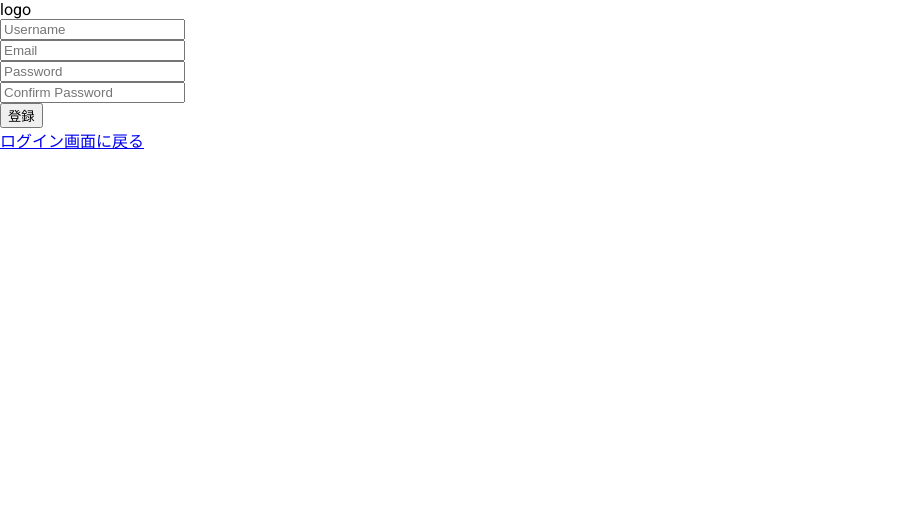
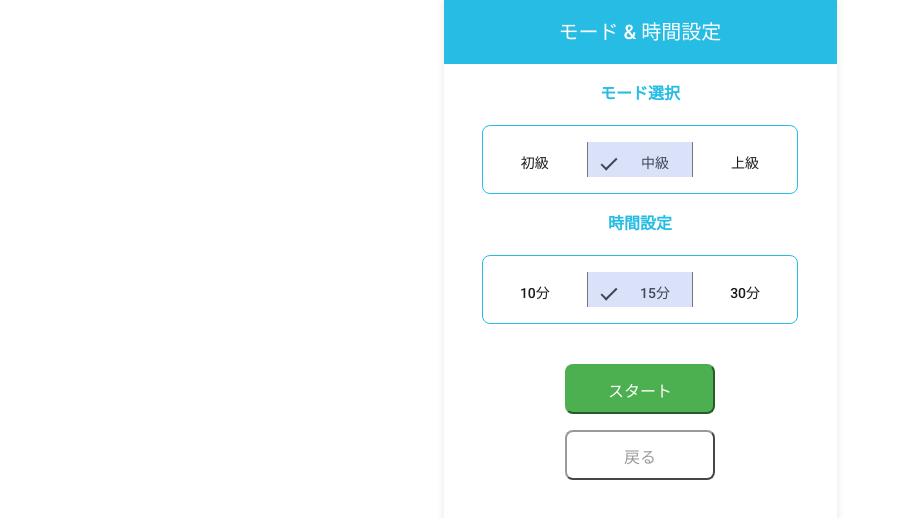
Before and after one commit to mshr1-create/js-methods-fun-quiz, an Angular app in the folder frontend/: page /app-mode-duration in a window 1280 px wide. Shown: the top 518 px of the page, without its empty margins (0-900 px from the left). Built offline with nearby package versions, Linux system fonts and the light colour scheme.

Commit message:
feat: モード・時間設定画面を作成

```diff
--- a/frontend/src/app/app.routes.ts
+++ b/frontend/src/app/app.routes.ts
@@ -8,14 +8,22 @@ import { QuestionScreenComponent } from './pages/question-screen/question-screen
 // import { ProfileComponent } from './profile.component';
 // import { HistoryComponent } from './history.component';
 import { HttpClient } from '@angular/common/http';
+import { quizResolver } from './pages/question-screen/quiz.resolver';
 
 export const routes: Routes = [
     // { path: '', component: HomeComponent },
     { path: 'login', component: LoginComponent },
     { path: 'signup', component: SignupComponent },
     { path: 'app-mode-duration', component: ModeDurationComponent },
+    { path: 'app-home', component: HomeComponent },
     // { path: 'profile',    component: ProfileComponent },
     // { path: 'history',    component: HistoryComponent },
-    { path: 'quizzes/:level', component: QuestionScreenComponent},
-    { path: '', redirectTo: 'quizzes/beginner', pathMatch: 'full' },
+    {
+        path: 'questions',
+        component: QuestionScreenComponent,
+        resolve: {
+            quiz: quizResolver // quizResolverを使用してクイズデータを取得
+        }
+    },
+    { path: '', redirectTo: 'quizzes/beginner', pathMatch: 'full' }
 ];
--- a/frontend/src/app/pages/mode-duration/mode-duration.component.css
+++ b/frontend/src/app/pages/mode-duration/mode-duration.component.css
@@ -0,0 +1,106 @@
+/* スマートフォンサイズに固定 */
+.smartphone-wrapper {
+    width: 393px;
+    max-width: 100%;
+    min-height: 852px;
+    margin: 0 auto;
+    background-color: #ffffff;
+    box-shadow: 0 0 8px rgba(0, 0, 0, 0.1);
+    display: flex;
+    flex-direction: column;
+}
+
+
+.header-toolbar {
+    height: 64px;
+    display: flex;
+    justify-content: center;
+    align-items: center;
+    background-color: #26BCE3;
+}
+
+.logo-text {
+    font-size: 20px;
+    font-weight: 500;
+    color: #ffffff;
+}
+
+.home-container {
+    display: flex;
+    flex-direction: column;
+    align-items: center;
+    margin-top: 24px;
+}
+
+.mode-duration-title {
+    font-size: 16px;
+    font-weight: 600;
+    color: #26BCE3;
+    margin-bottom: 5px;
+    align-self: center;
+}
+
+.mode-toggle-group, .duration-toggle-group {
+    display: flex;
+    width: 80%;
+    max-width: 500px;
+    height: 35px;
+    margin-top: 16px;
+    padding: 16px 0;
+    border-color: #26BCE3;
+    color: #26BCE3;
+    border-radius: 8px;
+    background-color: transparent;
+    font-family: Arial, sans-serif;
+    align-self: center;
+}
+mat-button-toggle{
+    flex: 1 0 0;
+    text-align: center;
+}
+
+.start-button{
+    width: 80%;
+    max-width: 150px;
+    height: 50px;
+    margin-top: 16px;
+    padding: 16px 0;
+    border-color:#4CAF50;
+    color: #ffffff;
+    border-radius: 8px;
+    background-color: #4CAF50;
+    font-family: Arial, sans-serif;
+}
+.back-button {
+    width: 80%;
+    max-width: 150px;
+    height: 50px;
+    margin-top: 16px;
+    padding: 16px 0;
+    border-color: #9A9A9A;
+    color: #9A9A9A;
+    border-radius: 8px;
+    background-color: transparent;
+    font-family: Arial, sans-serif;
+}
+
+.start-button:hover{
+    background-color: rgba(16, 91, 56, 0.1);
+}
+.back-button:hover {
+    background-color: rgba(101, 101, 101, 0.1);
+}
+
+.button-label {
+    display: flex;
+    flex-direction: column;
+    align-items: center;
+    line-height: 1;
+}
+
+.label-ja {
+    font-size: 16px;
+    font-weight: 500;
+    line-height: 1.2;
+    margin: 0;
+}
--- a/frontend/src/app/pages/mode-duration/mode-duration.component.html
+++ b/frontend/src/app/pages/mode-duration/mode-duration.component.html
@@ -1,44 +1,46 @@
-<div class="signup-wrapper">
-    <header class="signup-header">
-        <span class="logo-text">logo</span>
-    </header>
+<div [formGroup]="selectForm" class="smartphone-wrapper">
+    <mat-toolbar color="primary" class="header-toolbar">
+        <span class="logo-text">モード & 時間設定</span>
+    </mat-toolbar>
+    <p class="mode-duration-title">モード選択</p>
+    <mat-button-toggle-group formControlName="mode" class="mode-toggle-group">
+        <mat-button-toggle value="beginner" class="beginner-toggle">
+            <span class="toggle-label">初級</span>
+        </mat-button-toggle>
+        <mat-button-toggle value="intermediate" class="intermediate-toggle">
+            <span class="toggle-label">中級</span>
+        </mat-button-toggle>
+        <mat-button-toggle value="advanced" class="advanced-toggle">
+            <span class="toggle-label">上級</span>
+        </mat-button-toggle>
+    </mat-button-toggle-group>
+    <p class="mode-duration-title">時間設定</p>
+    <mat-button-toggle-group formControlName="duration" class="duration-toggle-group">
+        <mat-button-toggle [value]="10" class="ten-minutes-toggle">
+            <span class="toggle-label">10分</span>
+        </mat-button-toggle>
+        <mat-button-toggle [value]="15" class="fifteen-minutes-toggle">
+            <span class="toggle-label">15分</span>
+        </mat-button-toggle>
+        <mat-button-toggle [value]="30" class="thirty-minutes-toggle">
+            <span class="toggle-label">30分</span>
+        </mat-button-toggle>
+    </mat-button-toggle-group>
 
-    <div class="signup-content">
-        <div class="form-group">
-            <input
-                type="text"
-                class="input-box"
-                placeholder="Username"
-            />
-        </div>
-        <div class="form-group">
-            <input
-                type="email"
-                class="input-box"
-                placeholder="Email"
-            />
-        </div>
-        <div class="form-group">
-            <input
-                type="password"
-                class="input-box"
-                placeholder="Password"
-            />
-        </div>
-        <div class="form-group">
-            <input
-                type="password"
-                class="input-box"
-                placeholder="Confirm Password"
-            />
-        </div>
+    <div class="home-container">
 
-        <div class="form-group">
-            <button class="btn-primary">登録</button>
-        </div>
+        <!-- ボタン①：学習開始 -->
+        <button mat-stroked-button color="primary" [disabled]="selectForm.invalid" class="start-button" (click)="onStartClick()">
+            <div class="button-label">
+                <div class="label-ja">スタート</div>
+            </div>
+        </button>
 
-        <div class="link-group">
-            <a class="link-login" href="login">ログイン画面に戻る</a>
-        </div>
+        <!-- ボタン②：戻るボタン -->
+        <button mat-stroked-button color="primary" class="back-button" (click)="onBackClick()">
+            <div class="button-label">
+                <div class="label-ja">戻る</div>
+            </div>
+        </button>
     </div>
 </div>
--- a/frontend/src/app/pages/mode-duration/mode-duration.component.ts
+++ b/frontend/src/app/pages/mode-duration/mode-duration.component.ts
@@ -2,7 +2,11 @@ import { Component } from '@angular/core';
 import { FormsModule } from '@angular/forms';
 import { RouterModule } from '@angular/router';
 import { CommonModule } from '@angular/common';
+import { MatToolbarModule } from '@angular/material/toolbar';
 import { MatButtonToggleModule } from '@angular/material/button-toggle';
+import { Router } from '@angular/router';
+import {FormGroup, FormControl, ReactiveFormsModule} from '@angular/forms';
+import { QuizService } from '../../services/quiz.service';
 
 @Component({
   selector: 'app-mode-duration',
@@ -11,11 +15,28 @@ import { MatButtonToggleModule } from '@angular/material/button-toggle';
     CommonModule,
     FormsModule,
     RouterModule,
-    MatButtonToggleModule
+    MatToolbarModule,
+    MatButtonToggleModule,
+    ReactiveFormsModule
   ],
   templateUrl: './mode-duration.component.html',
   styleUrl: './mode-duration.component.css'
 })
 export class ModeDurationComponent {
+  constructor(private router: Router, private quizService: QuizService) {}
 
+  selectForm = new FormGroup({
+    mode: new FormControl('intermediate'),
+    duration: new FormControl<number>(15),
+  });
+
+  onStartClick(): void {
+    const { mode, duration } = this.selectForm.getRawValue() as { mode: string; duration: number }; // ここで値確定
+    this.router.navigate(['/questions'], { queryParams: { mode, duration } });
+    console.log('スタートボタンをクリック');
+  }
+
+  onBackClick(): void {
+    console.log('戻るボタンをクリック');
+  }
 }
--- /dev/null
+++ b/frontend/src/app/pages/question-screen/quiz.resolver.ts
@@ -0,0 +1,15 @@
+import { ResolveFn } from '@angular/router';
+import { QuizService } from '../../services/quiz.service';
+import { inject } from '@angular/core';
+import { Question } from '../../models/question.model';
+
+export const quizResolver: ResolveFn<Question[]> = (route) => {
+  const quizService = inject(QuizService);
+  // クエリパラメータから mode と duration を取得
+  type Mode = 'beginner' | 'intermediate' | 'advanced';
+  type Duration = 10 | 15 | 30; // 分単位の制限時間
+  const mode = route.queryParamMap.get('mode') as Mode;
+  const dur = +route.queryParamMap.get('duration')! as Duration;
+  return quizService.getQuestion(mode, dur);
+
+};
--- a/frontend/src/app/services/quiz.service.ts
+++ b/frontend/src/app/services/quiz.service.ts
@@ -4,13 +4,15 @@ import { HttpClient, HttpParams } from "@angular/common/http";
 import { Observable, of } from "rxjs";
 import { map, catchError } from "rxjs/operators";
 import { Quiz } from "../models/quiz.model";
+import { quizResolver } from "../pages/question-screen/quiz.resolver";
 
 
 interface QuizResponse {
   data: Quiz[];
 }
 
-type Level = 'beginner' | 'intermediate' | 'advanced';
+type Mode = 'beginner' | 'intermediate' | 'advanced';
+type Duration = 10 | 15 | 30; // 分単位の制限時間
 
 @Injectable({ providedIn: 'root' })
 export class QuizService {
@@ -23,14 +25,16 @@ export class QuizService {
   })[] = [];
     private http = inject(HttpClient);
     /** ★ バッキングフィールドを追加 */
-    private _currentDurationSec = 0;
+    // private _currentDurationSec = 0;
 
 
 
   /** Quiz → Questions をまとめて取得し、Question[] を返す */
-  getQuestion(level: Level): Observable<Question[]> {
+  getQuestion(mode: Mode, duration: Duration): Observable<Question[]> {
+    this
     const params = new HttpParams()
-      .set('filters[mode][$eq]', level)
+      .set('filters[mode][$eq]', mode)
+      .set('filters[duration][$eq]', duration)
       .set('populate', 'questions.choices'); // choices をネストして取得
 
     return this.http
@@ -40,13 +44,8 @@ export class QuizService {
           // 条件に基づいてクイズを選択
           const quizItem = res.data.find(item => item.questions && item.questions.length > 0) || res.data[0];
           if (!quizItem) {
-            throw new Error('No quiz found for the specified level');
+            throw new Error('No quiz found for the specified mode');
           }
-          // durationの情報をログに出力
-          console.log(`Quiz duration for level ${level}:`, quizItem.duration);
-          const timeLimit = quizItem.duration * 60; // 分を秒に変換
-          // durationの情報をキャッシュに保存
-          this._currentDurationSec = timeLimit;
           console.log('res', res);
           console.log(quizItem);
           // ネストされた Question 配列を取り出し
@@ -78,7 +77,6 @@ export class QuizService {
               explanation: question.explanation ?? '',
               type: question.type === 'mcq' ? 'multiple' : '',
               order: question.order ?? 0, // order がない場合は 0 を設定
-              duration: timeLimit, // クイズの制限時間を追加
 
             };
 
@@ -107,8 +105,4 @@ export class QuizService {
   getExplanation(id: number): string {
     return this.questionsWithAnswers.find(x => x.id === id)?.explanation ?? '';
   }
-
-  get currentDurationSec(): number {
-    return this._currentDurationSec;
-  }
 }
```
Also changed, not shown: frontend/src/app/pages/question-screen/question-screen.component.ts (+22 -15 lines), 2 other files (tests, documents, lock files or other folders).
